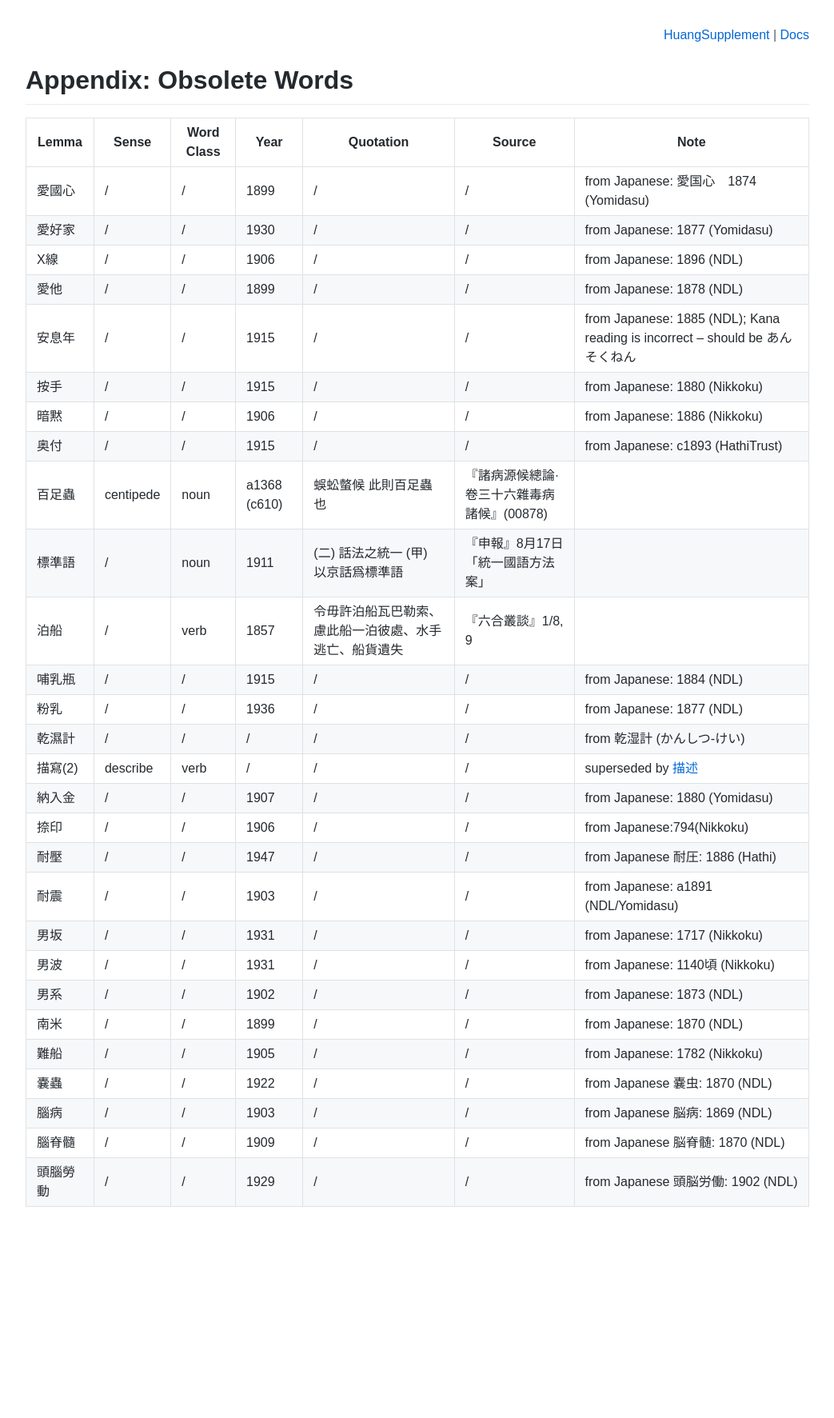
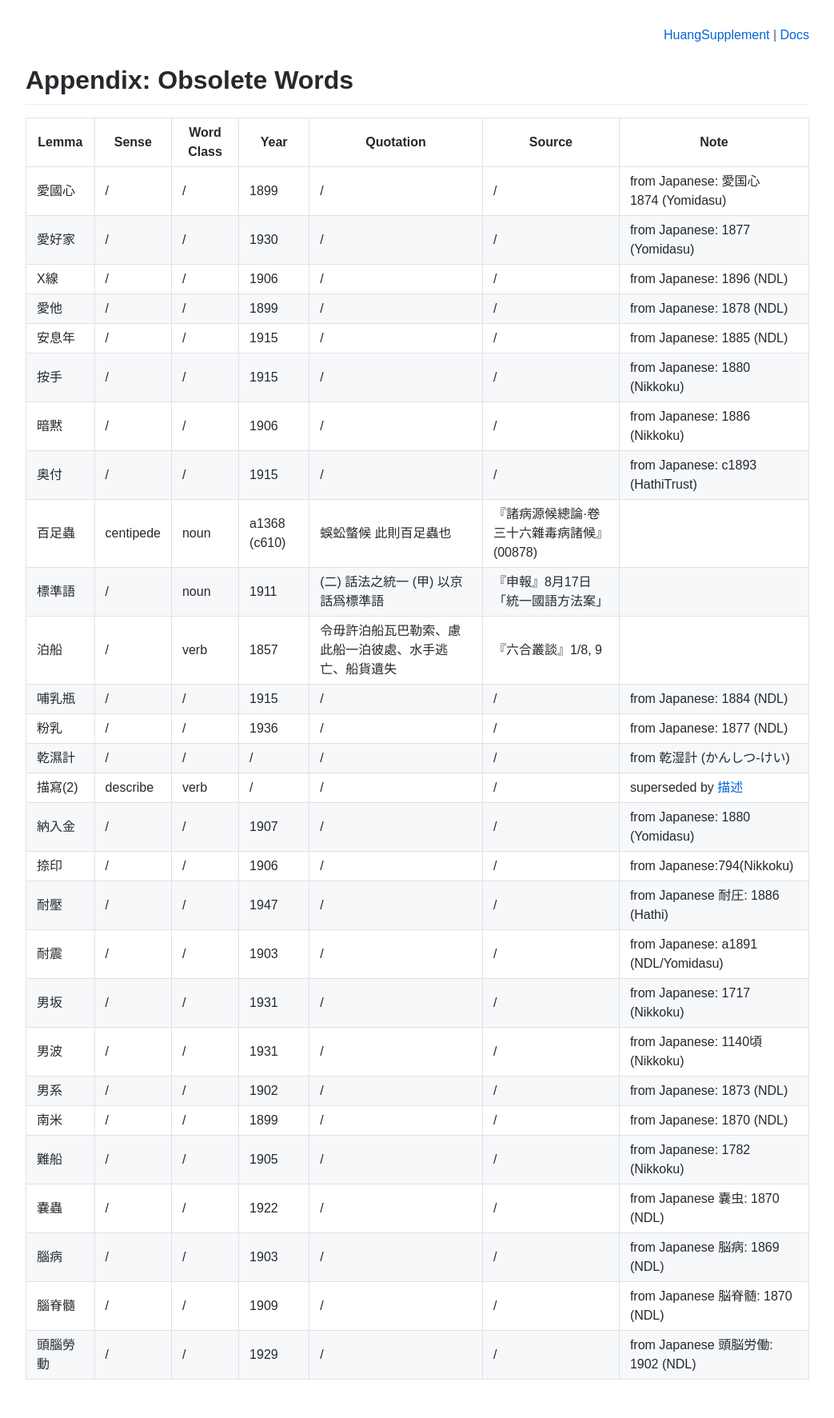
Before and after one commit to t18d/HuangSupplement, a Jekyll site: the page built from docs/obsolete.md, in a window 1280 px wide. Shown: the whole page at 80% size, without its empty margins (118-1161 px from the left). Built offline with Jekyll 4.4.1, drawn with Linux system fonts in a browser that asks for light colours; our own code applies the rules of GitHub Pages for plain Markdown files; before the commit the page ends 1557 px from its top, so only the background shows below that.

Commit message:
Apply automatic changes

```diff
--- a/docs/obsolete.md
+++ b/docs/obsolete.md
@@ -17,7 +17,7 @@ Lemma|Sense|Word Class|Year|Quotation|Source|Note
 愛好家|/|/|1930|/|/|from Japanese: 1877 (Yomidasu)
 X線|/|/|1906|/|/|from Japanese: 1896 (NDL)
 愛他|/|/|1899|/|/|from Japanese: 1878 (NDL)
-安息年|/|/|1915|/|/|from Japanese: 1885 (NDL); Kana reading is incorrect -- should be あんそくねん
+安息年|/|/|1915|/|/|from Japanese: 1885 (NDL)
 按手|/|/|1915|/|/|from Japanese: 1880 (Nikkoku)
 暗黙|/|/|1906|/|/|from Japanese: 1886 (Nikkoku)
 奥付|/|/|1915|/|/|from Japanese: c1893 (HathiTrust)
```
Also changed, not shown: other parts of docs/obsolete.md (+1 -1 lines).
